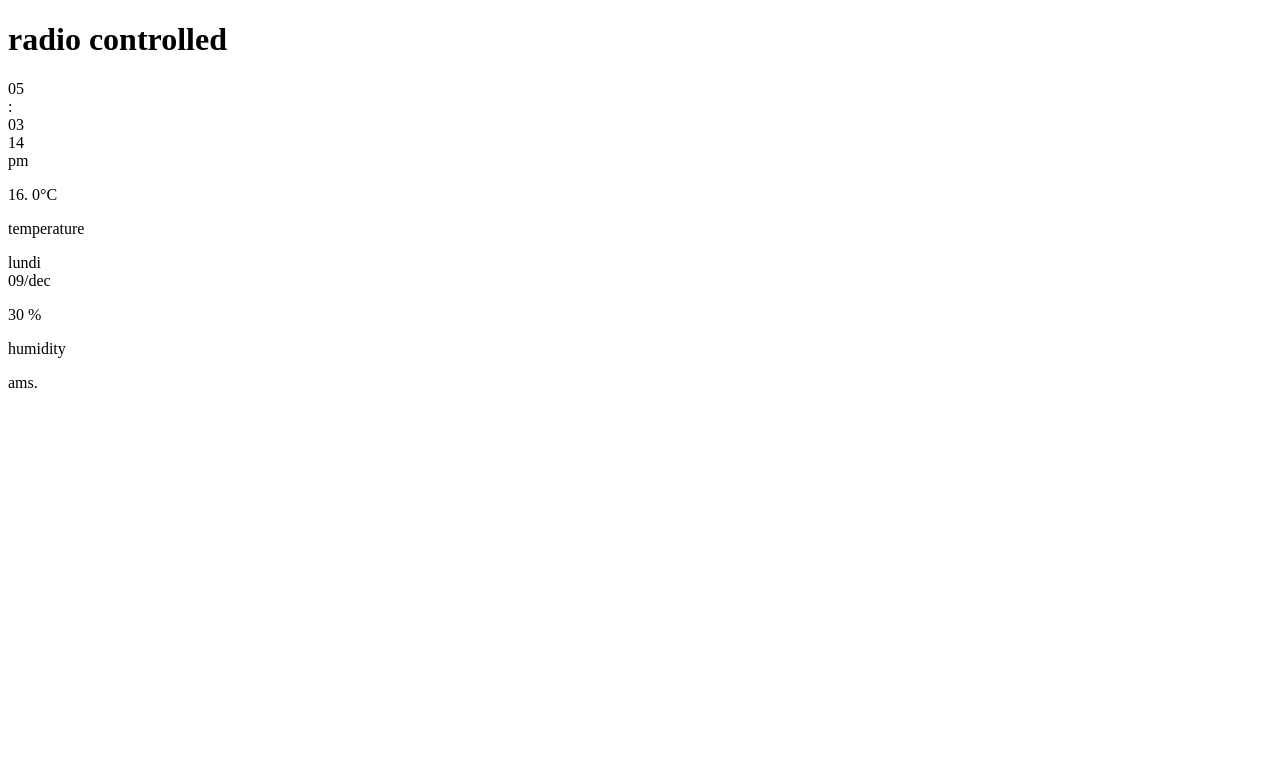
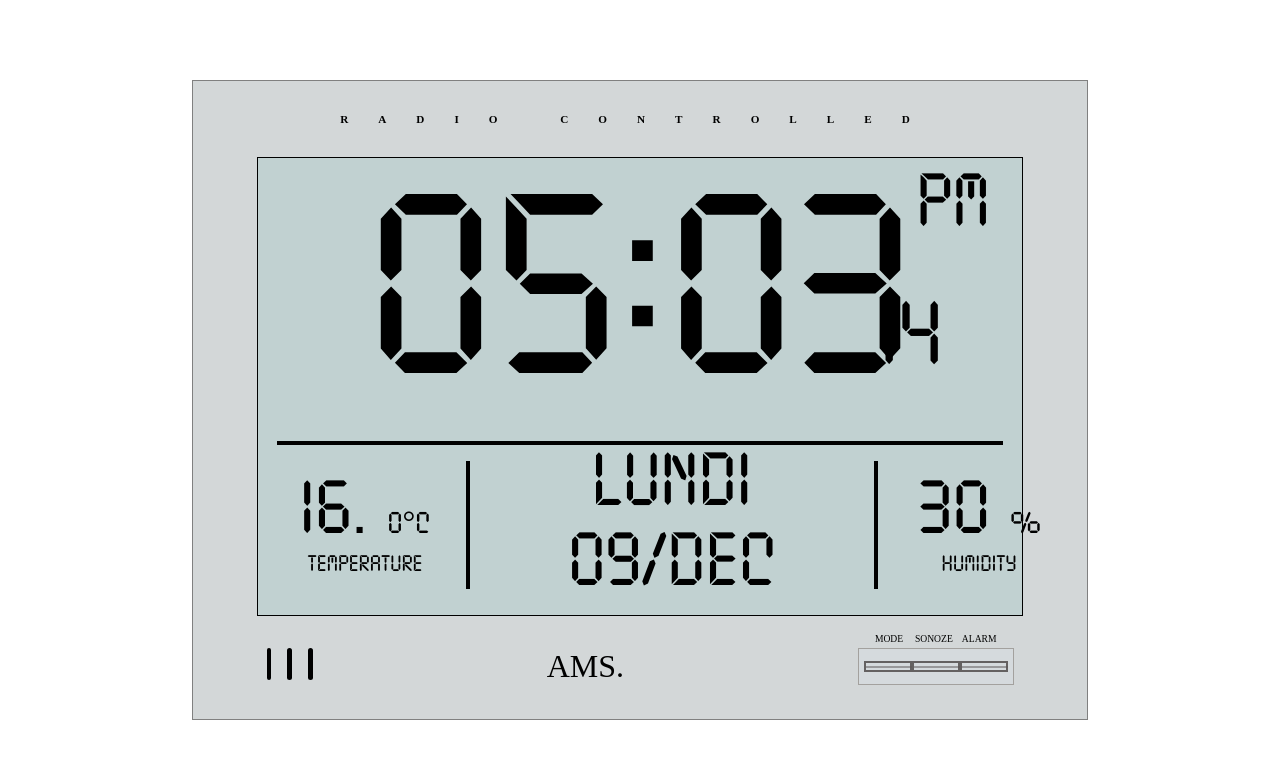
Before and after one commit to Cristovinho/-digital-clock, a plain HTML site: page index.html in a window 1280 px wide. Drawn offline with Linux system fonts and the light colour scheme; the site is published under a folder, as on GitHub Pages, so addresses that start at the root find nothing.

Commit message:
fix:update CSS file path in HTML

```diff
--- a/assets/style/style.css
+++ b/assets/style/style.css
@@ -1,6 +1,6 @@
 @font-face {
   font-family: "digital";
-  src: url(/assets/fonts/TickingTimebombBB.ttf);
+  src: url(../fonts/TickingTimebombBB.ttf);
 }
 * {
   margin: 0;
--- a/index.html
+++ b/index.html
@@ -5,7 +5,7 @@
     <meta charset="UTF-8">
     <meta name="viewport" content="width=device-width, initial-scale=1.0">
     <title>Horloge digital</title>
-    <link rel="stylesheet" href="/assets/style/style.css">
+    <link rel="stylesheet" href="./assets/style/style.css">
 </head>
 
 <body>
```
